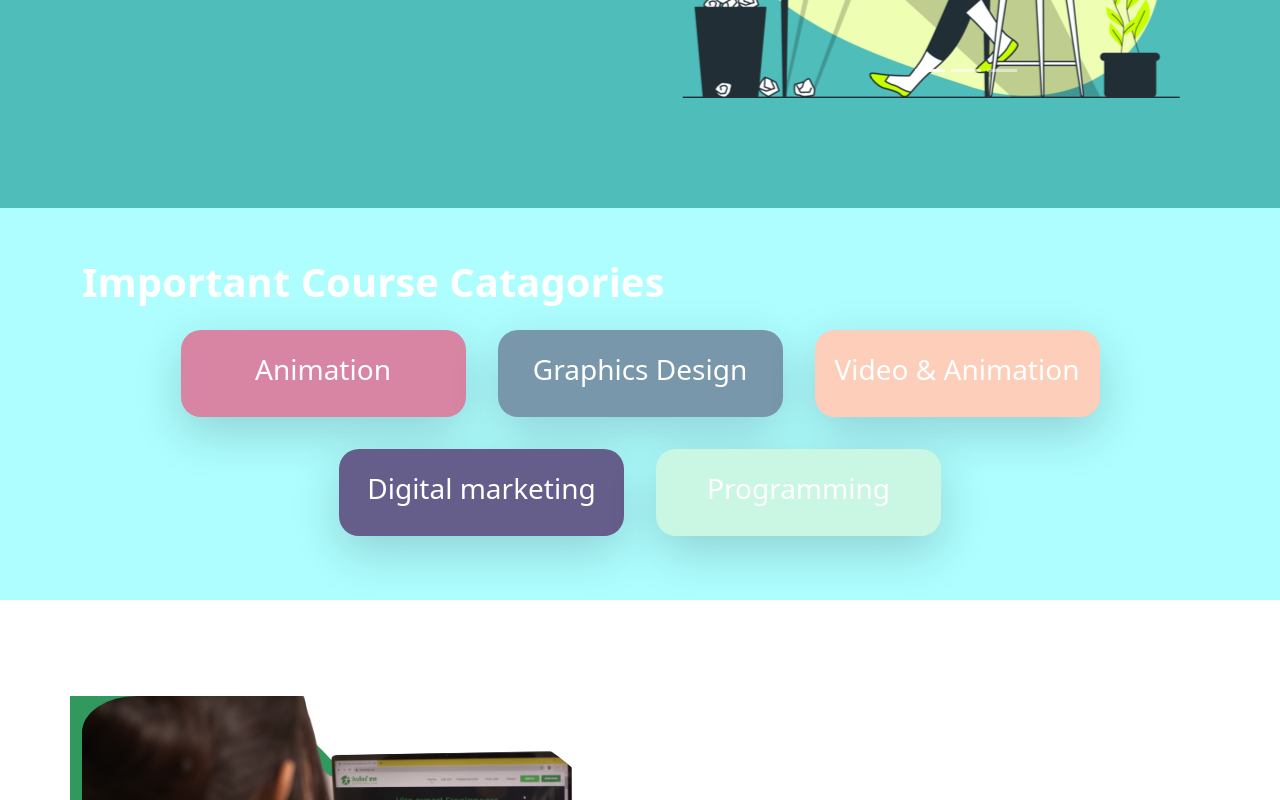
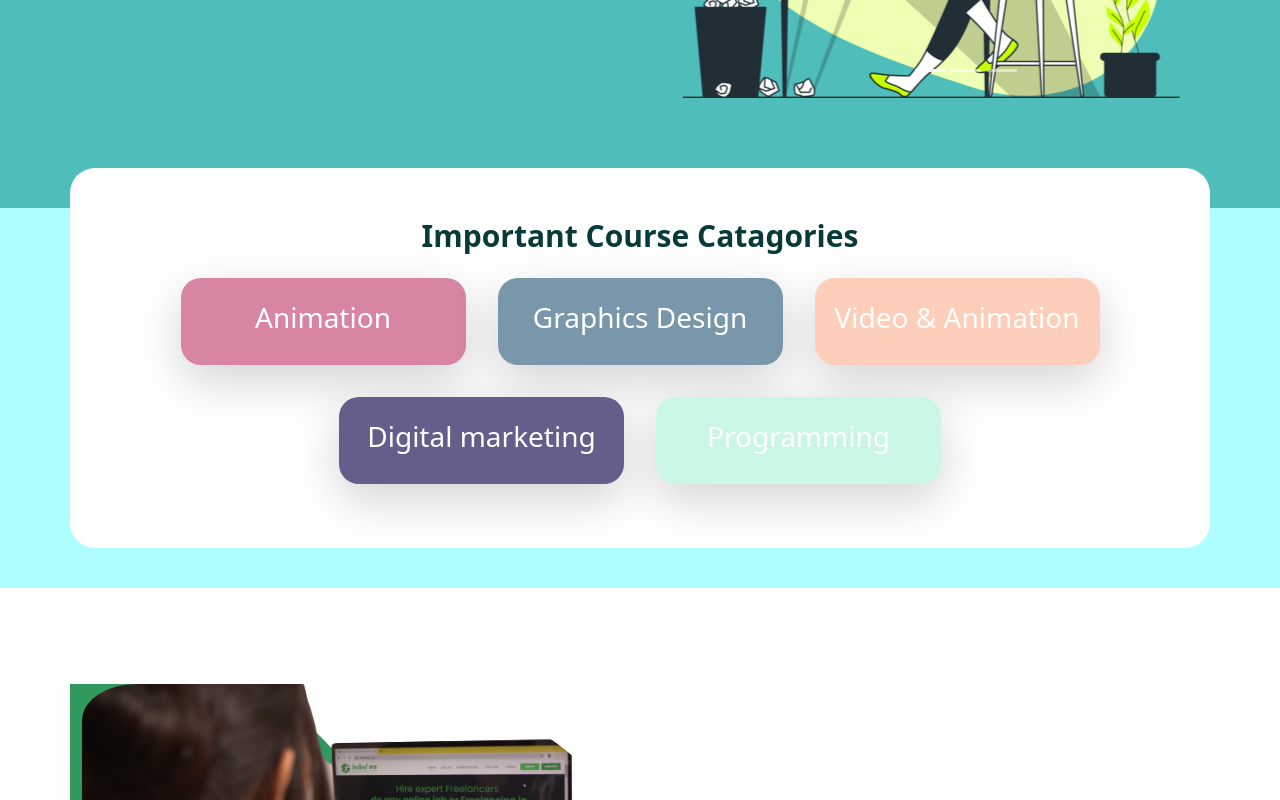
Before and after one commit to mehedi-hasan-shuvon/ik-learning-frontend, a plain HTML site: page index.html in a window 1280 px wide. Shown: the part 562-1362 px from the top of the page. Drawn offline with nearby package versions, Linux system fonts and the light colour scheme.

Commit message:
fixing section 2

```diff
--- a/assets/css/styles.css
+++ b/assets/css/styles.css
@@ -582,9 +582,11 @@ body{
 }
 
 #section-2-header{
-  color:white;
+  color: #073b3a;
   padding-top: 50px;
   font-weight: 700;
+  font-size: 30px;
+  text-align: center;
 }
 
 #topic-1{
@@ -621,3 +623,10 @@ body{
 .topic:hover .experiment{
   top:0;
 }
+
+.section2-container{
+  background-color: white;
+  border-radius: 25px;
+  position: relative;
+  top:-5vh;
+}
--- a/index.html
+++ b/index.html
@@ -150,7 +150,7 @@
 
         <!-- section 2 starts here  -->
         <section class="section-2 ">
-            <div class="container pb-5">
+            <div class="container pb-5 section2-container">
                 <h1 id="section-2-header">Important Course Catagories</h1>
                 <div class="row d-flex  justify-content-center align-items-center dalign-items-center ">
                     <div class="col-lg-3 col-md-4 col-6 topic d-flex flex-column justify-content-center align-items-center m-3 shadow-lg"
```
